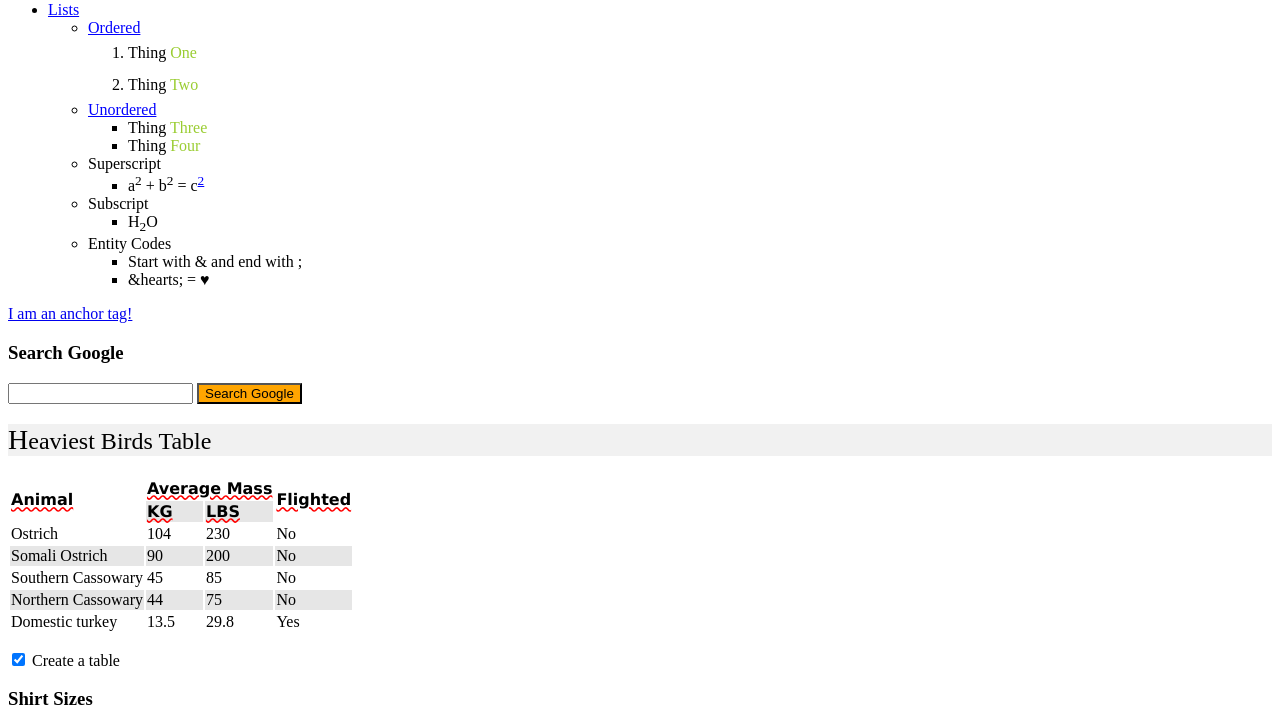
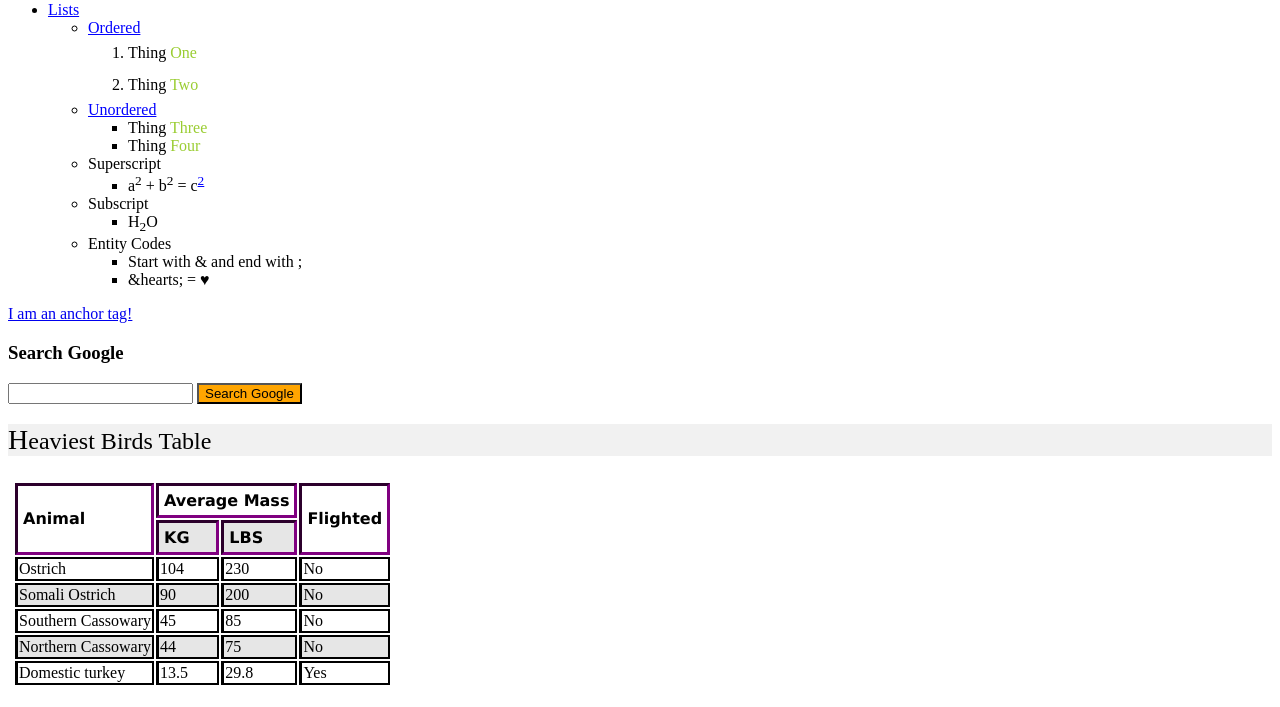
Before and after one commit to meganfdoyle/html-css-practice, a plain HTML site: page index.html in a window 1280 px wide. Shown: the part 79-786 px from the top of the page. Drawn offline with Linux system fonts and the light colour scheme.

Commit message:
Add CSS box model notes and examples

```diff
--- a/style.css
+++ b/style.css
@@ -1,5 +1,6 @@
 #code {
     width: 550px;
+    border-radius: 50% 20% / 10% 40%;
 }
 
 span {
@@ -26,7 +27,7 @@ h2 {
 
 thead {
     text-align: left;
-    text-decoration: red underline wavy;
+    /* text-decoration: red underline wavy; */
     /* if a font is unlikely to be built in to a browser/OS, you can list the order of
     preference for other fonts */
     /* e.g. if Verdana isn't available on a Mac, Futura will be used */
@@ -72,6 +73,55 @@ h1::selection {
     background-color: rgb(71, 4, 71);
 }
 
+td {
+    border-width: 2px; /* this on its own doesn't do anything; we need color/style*/
+    border-color: black;
+    border-style: solid;
+    border-left-width: 3px;
+    box-sizing: border-box; /* sets the border boundaries at the box boundary rather than adding on to it*/
+}
+
+th {
+    border: 3px purple inset;
+    padding: 5px;
+}
+
+table {
+    padding: 5px;
+}
+
+
+/*
+Relative Units
+    - % is always relative to some other value
+        - For width & height, it is a percentage of the parent's width and height
+    - em
+        - In font-size, refers to the font-size of the parent
+        - With margin, border-radius, etc., it refers to the current element's font-size
+        - Can compound with nested elements like lists
+        - Good for button padding or other things that you want to scale
+    - rem (root em)
+        - Relative to the root html element's font size
+        - Good for most cases; how you want something to look compared to the rest of the document
+
+*/
+
+/*
+    Padding is the space between content box and the border
+        - You can specify padding-left, padding-right etc.
+        - You can also do padding: 10px which adds 10px to all four sides
+            - Two values: vertical | horizontal
+            - Three values: top | horizontal | bottom
+            - Four values: top | right | bottom | left
+    Margin is the space outside of an element's border, between that element and something else
+
+    Display Property
+        - Inline: width & height ignored; margin & padding push elements away horizontally
+        - Block: break the flow; width, height, margin, and padding are respected
+        - Inline-block: behaves like an inline element except width, height, margin, & padding are respected
+*/
+
+
 /* The order that styles appear matters. Cascade > the first style will appear but it will
 be overwritten if the same selector is styled to something else  */
 
```
